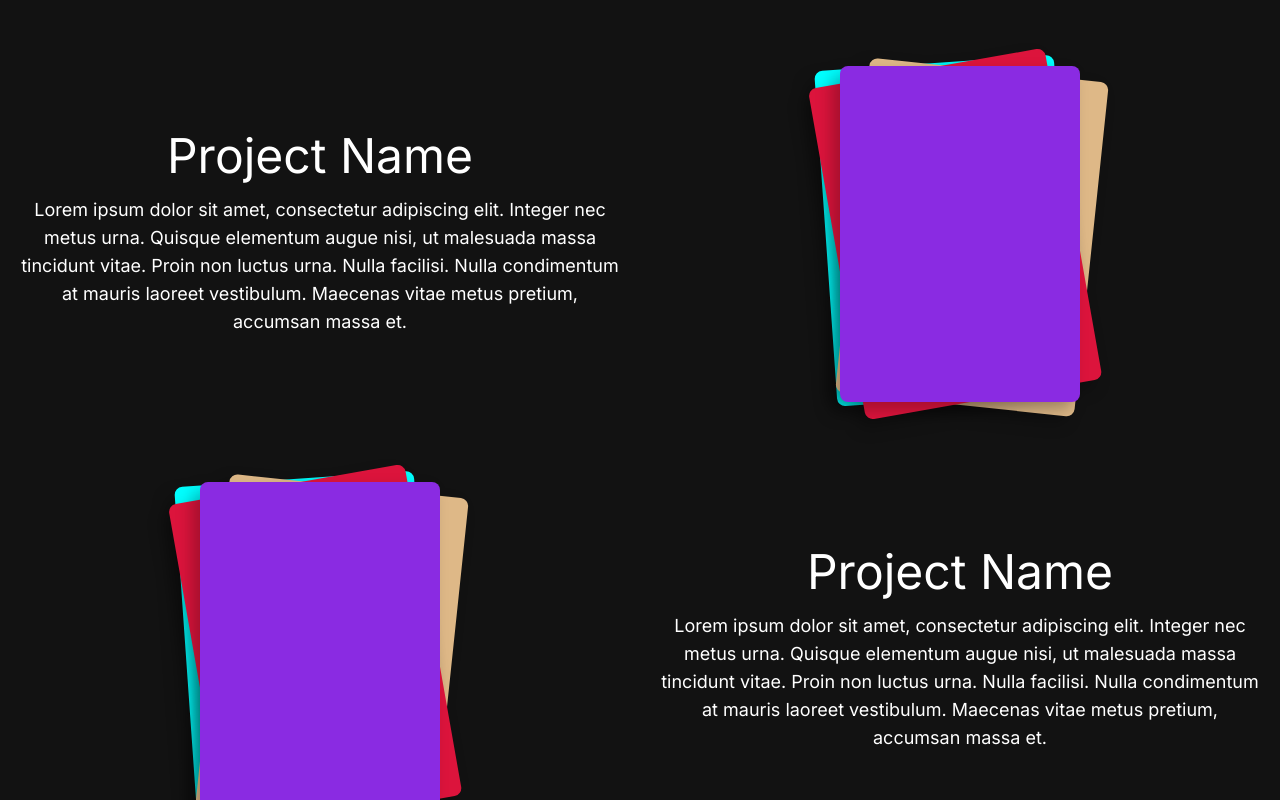
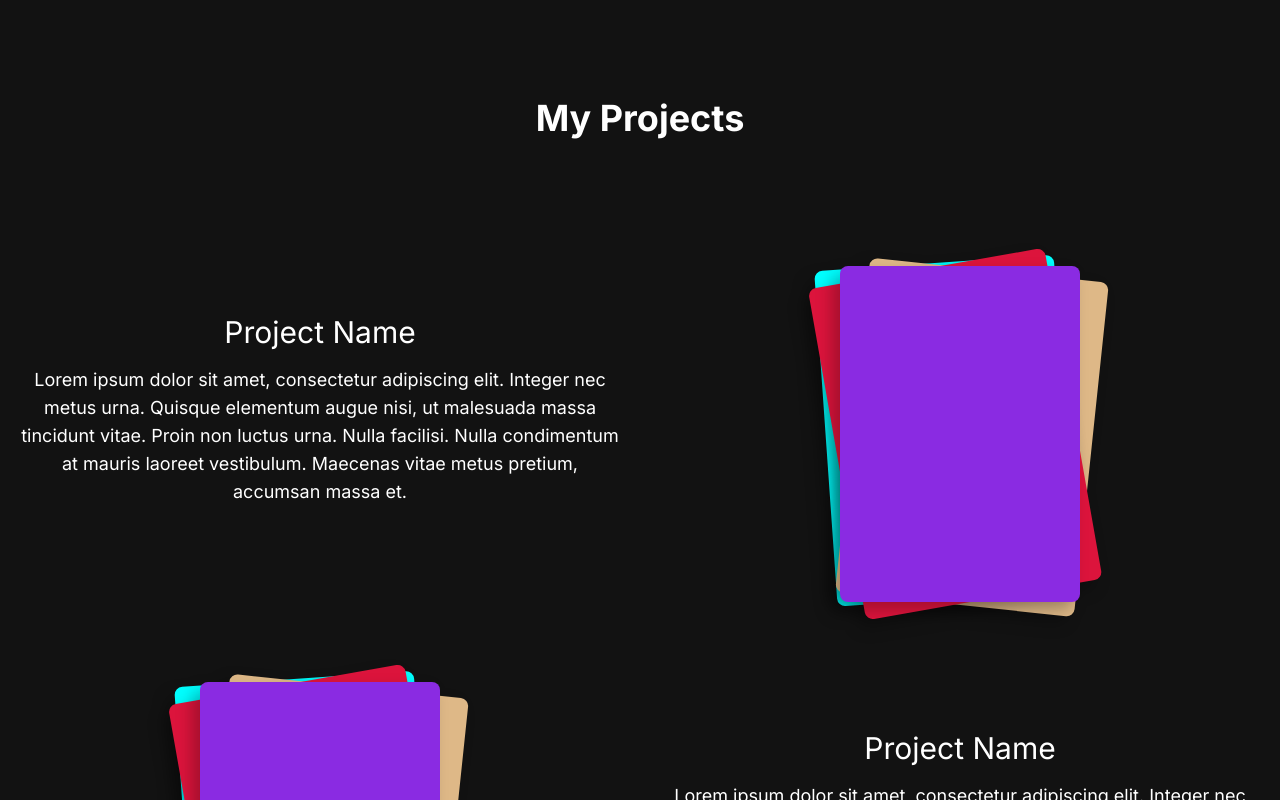
Before and after one commit to Jogfre/portfolio, a Next.js app: page / in a window 1280 px wide. Shown: the part 1840-2640 px from the top of the page. Built offline with nearby package versions, Linux system fonts and the light colour scheme.

Commit message:
Nav Bar now works and some cleanup

```diff
--- a/src/app/Pages/AboutSection.jsx
+++ b/src/app/Pages/AboutSection.jsx
@@ -70,7 +70,7 @@ const AboutSection = () => {
   }
 
   return (
-  <section className='text-white min-h-screen ba' id="about">
+  <section className='text-white min-h-screen ba' name="about">
     <div className='md:grid md:grid-cols-2 gap-8 items-center py-8 px-4 xl:gap-16 sm:py-16 sm:px-16'>
       <motion.img variants={fadeAnimationVariants} initial={"initial"} whileInView={"animate"} viewport={{once: "runOnce"}} src={"/images/ProfilePhoto.png"} width={500} height={500} alt="about image"/>
       <div className="mt-4 md:mt-0 text-left flex flex-col h-full">
--- a/src/app/Pages/ProjectPage.jsx
+++ b/src/app/Pages/ProjectPage.jsx
@@ -17,36 +17,40 @@ const fadeAnimationVariants = {
 
 const ProjectPage = () => {
   return (
-    <section className='text-white min-h-screen justify-center mt-10 mb-40' id="projects">
+    <section name="projects" className='text-white min-h-screen justify-center mt-10 mb-40'>
 
-      <motion.div variants={fadeAnimationVariants} initial={"initial"} whileInView={"animate"} viewport={{once: "runOnce"}} className='grid grid-cols-2 place-items-center mt-20'>
-        <div className='mx-5 table-cell align-middle text-center'>
-          <h1 className='text-5xl'>Project Name</h1>
+      <motion.h1 variants={fadeAnimationVariants} initial={"initial"} whileInView={"animate"} viewport={{once: "runOnce"}} className='text-4xl mb:text-6xl align-middle text-center mt-12 font-bold pb-0 md:pb-12 pt-14 md:pt-16'>
+        My Projects
+      </motion.h1>
+
+      <motion.div variants={fadeAnimationVariants} initial={"initial"} whileInView={"animate"} viewport={{once: "runOnce"}} className='grid grid-cols-1 md:grid-cols-2 place-items-center mt-8 md:mt-20'>
+        <div className='mx-5 table-cell align-middle text-center pb-12'>
+          <h1 className='text-3xl mb:text-4xl'>Project Name</h1>
           <p className='mt-4 text-lg'>Lorem ipsum dolor sit amet, consectetur adipiscing elit. Integer nec metus urna. Quisque elementum augue nisi, ut malesuada massa tincidunt vitae. Proin non luctus urna. Nulla facilisi. Nulla condimentum at mauris laoreet vestibulum. Maecenas vitae metus pretium, accumsan massa et. </p>
         </div>
         <ProjectCards />
       </motion.div>
 
-      <motion.div variants={fadeAnimationVariants} initial={"initial"} whileInView={"animate"} viewport={{once: "runOnce"}} className='grid grid-cols-2 place-items-center mt-20'>
+      <motion.div variants={fadeAnimationVariants} initial={"initial"} whileInView={"animate"} viewport={{once: "runOnce"}} className='grid grid-cols-1 md:grid-cols-2 place-items-center mt-8 md:mt-20'>
         <ProjectCards />
-        <div className='mx-5 table-cell align-middle text-center'>
-          <h1 className='text-5xl'>Project Name</h1>
+        <div className='mx-5 table-cell align-middle text-center pb-12'>
+          <h1 className='text-3xl mb:text-4xl'>Project Name</h1>
           <p className='mt-4 text-lg'>Lorem ipsum dolor sit amet, consectetur adipiscing elit. Integer nec metus urna. Quisque elementum augue nisi, ut malesuada massa tincidunt vitae. Proin non luctus urna. Nulla facilisi. Nulla condimentum at mauris laoreet vestibulum. Maecenas vitae metus pretium, accumsan massa et. </p>
         </div>
       </motion.div>
 
-      <motion.div variants={fadeAnimationVariants} initial={"initial"} whileInView={"animate"} viewport={{once: "runOnce"}} className='grid grid-cols-2 place-items-center mt-20'>
-        <div className='mx-5 table-cell align-middle text-center'>
-          <h1 className='text-5xl'>Project Name</h1>
+      <motion.div variants={fadeAnimationVariants} initial={"initial"} whileInView={"animate"} viewport={{once: "runOnce"}} className='grid grid-cols-1 md:grid-cols-2 place-items-center mt-8 md:mt-20'>
+        <div className='mx-5 table-cell align-middle text-center pb-12'>
+          <h1 className='text-3xl mb:text-4xl'>Project Name</h1>
           <p className='mt-4 text-lg'>Lorem ipsum dolor sit amet, consectetur adipiscing elit. Integer nec metus urna. Quisque elementum augue nisi, ut malesuada massa tincidunt vitae. Proin non luctus urna. Nulla facilisi. Nulla condimentum at mauris laoreet vestibulum. Maecenas vitae metus pretium, accumsan massa et. </p>
         </div>
         <ProjectCards />
       </motion.div>
 
-      <motion.div variants={fadeAnimationVariants} initial={"initial"} whileInView={"animate"} viewport={{once: "runOnce"}} className='grid grid-cols-2 place-items-center mt-20'>
+      <motion.div variants={fadeAnimationVariants} initial={"initial"} whileInView={"animate"} viewport={{once: "runOnce"}} className='grid grid-cols-1 md:grid-cols-2 place-items-center mt-8 md:mt-20'>
         <ProjectCards />
-        <div className='mx-5 table-cell align-middle text-center'>
-          <h1 className='text-5xl'>Project Name</h1>
+        <div className='mx-5 table-cell align-middle text-center pb-12'>
+          <h1 className='text-3xl mb:text-4xl'>Project Name</h1>
           <p className='mt-4 text-lg'>Lorem ipsum dolor sit amet, consectetur adipiscing elit. Integer nec metus urna. Quisque elementum augue nisi, ut malesuada massa tincidunt vitae. Proin non luctus urna. Nulla facilisi. Nulla condimentum at mauris laoreet vestibulum. Maecenas vitae metus pretium, accumsan massa et. </p>
         </div>
       </motion.div>
--- a/src/app/Pages/MenuOverlay.jsx
+++ b/src/app/components/MenuOverlay.jsx
@@ -1,5 +1,5 @@
 import React from 'react'
-import NavLink from '../components/NavLink'
+import NavLink from './NavLink'
 
 const MenuOverlay = ( { links } ) => {
   return (
--- a/src/app/components/NavBar.jsx
+++ b/src/app/components/NavBar.jsx
@@ -4,13 +4,13 @@ import React, {useState} from 'react'
 import NavLink from './NavLink'
 import Image from "next/image"
 import { Bars3Icon, XMarkIcon } from "@heroicons/react/24/solid"
-import MenuOverlay from '../Pages/MenuOverlay';
+import MenuOverlay from './MenuOverlay';
 
 const navLinks = [
-    {title: "Home", path: "#home"},
-    {title: "About", path: "#about"},
-    {title: "Projects", path: "#projects"},
-    {title: "Contact", path: "#contact"},
+    {title: "Home", path: "home"},
+    {title: "About", path: "about"},
+    {title: "Projects", path: "projects"},
+    {title: "Contact", path: "contact"},
 ]
 
 
@@ -24,7 +24,7 @@ const NavBar = () => {
                 <Link href={"/"} className='text-3xl md:text-5xl'>
                     <Image
                             src="/images/Icon.png"
-                            alt="hero image"
+                            alt="Logo image"
                             width={45}
                             height={45}
                         />
--- a/src/app/components/NavLink.jsx
+++ b/src/app/components/NavLink.jsx
@@ -2,7 +2,7 @@ import {Link} from 'react-scroll'
 
 const NavLink = ( {href, title}) => {
   return (
-      <Link to={href} duration={500} smooth={true} className='block py-2 pl-3 pr-4 text-[#ADB7BE] sm:text-xl rounded hover:text-white cursor-pointer'>{title}</Link>
+      <Link to={href} duration={1000} smooth={true} className='block py-2 pl-3 pr-4 text-[#ADB7BE] sm:text-xl rounded hover:text-white cursor-pointer'>{title}</Link>
   );
 };
 
--- a/src/app/components/ProjectCards/ProjectCards.jsx
+++ b/src/app/components/ProjectCards/ProjectCards.jsx
@@ -1,7 +1,5 @@
 import React from 'react'
 import './ProjectCards.css'
-
-
 
 
 const ProjectCards = () => {
--- a/src/app/page.js
+++ b/src/app/page.js
@@ -5,7 +5,7 @@ import NavBar from "./components/NavBar";
 
 export default function Home() {
   return (
-    <main className="flex min-h-screen flex-col bg-[#121212] scroll-smooth" id="home">
+    <main className="flex min-h-screen flex-col bg-[#121212] scroll-smooth" name="home">
       <NavBar />
       <div className="container mx-auto mt-24 py-12"> {/* removed px-12 from css here */}
       <HeroSection />
```
